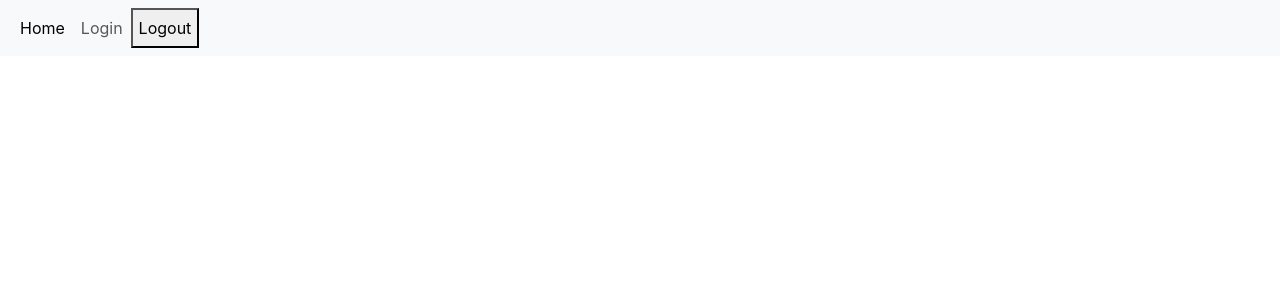
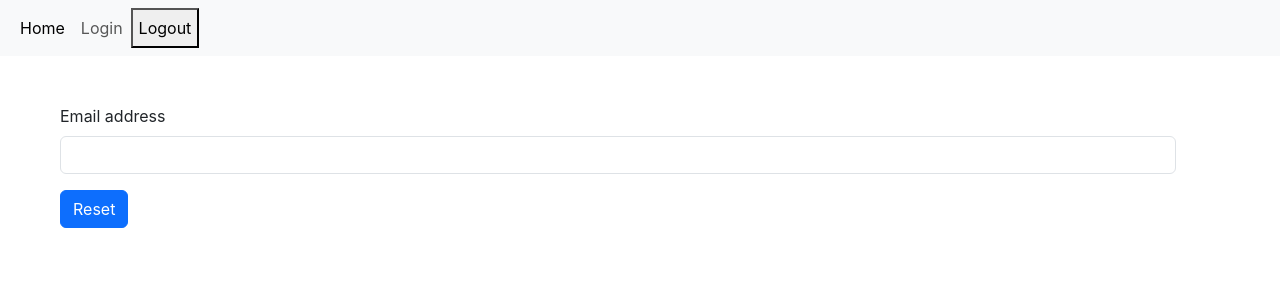
Before and after one commit to KULDEEP-18102000/Expense-Tracker-React-Project, a React (Create React App) app: page /reset-password in a window 1280 px wide. Shown: the top 300 px of the page. Built offline with nearby package versions, Linux system fonts and the light colour scheme.

Commit message:
Implemented Reset Password Functionality

```diff
--- a/src/App.js
+++ b/src/App.js
@@ -4,6 +4,7 @@ import AuthForm from './components/Auth/AuthForm';
 import WelcomePage from './pages/Welcome';
 import ProfilePage from './pages/Profile';
 import NavBar from './components/NavBar';
+import ResetPassword from './pages/ResetPassword';
 import { Route,Redirect } from 'react-router-dom';
 // import { Fragment } from 'react';
 
@@ -30,6 +31,10 @@ function App() {
       <Route exact path='/profile'>
         <ProfilePage/>
       </Route>
+
+      <Route exact path='/reset-password'>
+        <ResetPassword/>
+      </Route>
       </>
   );
 }
--- a/src/components/Auth/AuthForm.js
+++ b/src/components/Auth/AuthForm.js
@@ -1,7 +1,7 @@
 import { useState, useRef,useContext } from 'react';
 import { useHistory } from 'react-router-dom/cjs/react-router-dom';
 import classes from './AuthForm.module.css';
-
+import { Link } from 'react-router-dom/cjs/react-router-dom';
 
 
 const AuthForm = () => {
@@ -147,6 +147,10 @@ const history=useHistory()
         }
 
         <div className={classes.actions}>
+
+          {isLogin && <Link to='/reset-password'>Forgot Password</Link>}
+
+
           <button type='button'className={classes.toggle} onClick={switchAuthModeHandler}>{isLogin?'Create New Account':'Login with existing account'}</button>
 
           {loading===true?<p style={{color:'white'}}>Sending Request...</p>:<button style={{margin:'2px'}}>{isLogin?'Login':'Sign Up'}</button>}
--- /dev/null
+++ b/src/pages/ResetPassword.js
@@ -0,0 +1,44 @@
+import { useRef,useState } from "react"
+
+const ResetPassword=()=>{
+
+    const emailRef=useRef()
+
+    const [loading,setLoading]=useState(false)
+
+    const ResetPassword=async(e)=>{
+        console.log("reset password")
+        e.preventDefault()
+        setLoading(true)
+
+        const response= await fetch('https://identitytoolkit.googleapis.com/v1/accounts:sendOobCode?key=AIzaSyBgisiq-vo6ATIrzPaLyCe3j876p8HEzVs',{
+      method:'POST',
+      body:JSON.stringify({
+        requestType:"PASSWORD_RESET",
+        email:emailRef.current.value
+      }),
+      headers:{
+        'Content-Type':'application/json'
+      }
+    })
+
+    setLoading(false)
+       console.log(response)
+    }
+
+    return(
+        <div className="container m-5">
+        <form onSubmit={ResetPassword}>
+  <div class="mb-3">
+    <label for="exampleInputEmail1" class="form-label">Email address</label>
+    <input type="email" class="form-control" id="exampleInputEmail1" aria-describedby="emailHelp" ref={emailRef}/>
+  </div>
+
+  {loading==true ? <p>...Sending Request</p>: <button type="submit" class="btn btn-primary">Reset</button>}
+
+</form>
+</div>
+    )
+}
+
+export default ResetPassword
```
